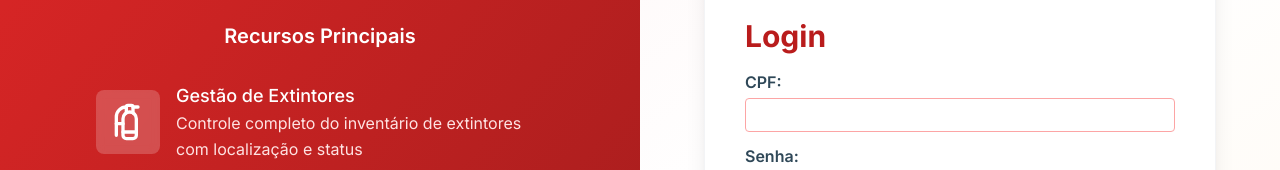
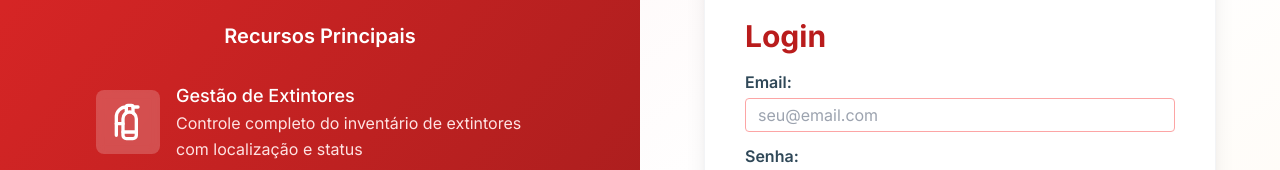
Before and after one commit to Alisonjs0/fire_guard, a Next.js app: page /login in a window 1280 px wide. Shown: the part 138-308 px from the top of the page. Built offline with nearby package versions, Linux system fonts and the light colour scheme.

Commit message:
Alteracao para login via email

```diff
--- a/src/app/login/page.tsx
+++ b/src/app/login/page.tsx
@@ -21,7 +21,7 @@ import {
 } from "lucide-react";
 
 export default function LoginPage() {
-  const [cpf, setCpf] = useState("");
+  const [email, setEmail] = useState("");
   const [password, setPassword] = useState("");
   const [isSubmitting, setIsSubmitting] = useState(false);
   const [isLoading, setIsLoading] = useState(false);
@@ -71,20 +71,20 @@ export default function LoginPage() {
 
   const handleLogin = async (e: React.FormEvent<HTMLFormElement>) => {
     e.preventDefault();
-    console.log("Tentando logar com:", cpf, password);
-    if (!cpf || !password) {
-      toast.error("Preencha os campos de CPF e senha.");
+    console.log("Tentando logar com:", email, password);
+    if (!email || !password) {
+      toast.error("Preencha os campos de email e senha.");
       return;
     }
 
     setIsSubmitting(true);
 
     try {
-      await login(cpf, password);
+      await login(email, password);
       toast.success("Login realizado com sucesso!");
     } catch (err: any) {
       console.error("Erro no login:", err); // Adicione esta linha
-      toast.error("CPF ou senha inválidos. Por favor, tente novamente.");
+      toast.error("Email ou senha inválidos. Por favor, tente novamente.");
     } finally {
       setIsSubmitting(false);
     }
@@ -198,17 +198,18 @@ export default function LoginPage() {
 
                 <label
                   className="mb-1 font-semibold text-[#2F4858] text-md"
-                  htmlFor="cpf"
+                  htmlFor="email"
                 >
-                  CPF:
+                  Email:
                 </label>
                 <input
-                  id="cpf"
-                  type="text"
-                  name="cpf"
-                  value={cpf}
-                  onChange={(e) => setCpf(e.target.value)}
+                  id="email"
+                  type="email"
+                  name="email"
+                  value={email}
+                  onChange={(e) => setEmail(e.target.value)}
                   className="mb-3 p-3 py-4 border border-red-300 rounded focus:outline-none focus:ring-2 focus:ring-red-600 text-md h-8"
+                  placeholder="seu@email.com"
                 />
 
                 <label
--- a/src/service/authService.ts
+++ b/src/service/authService.ts
@@ -17,10 +17,10 @@ interface LoginResponse {
   message?: string;
 }
 
-const login = async (cpf: any, password: any): Promise<LoginResponse> => {
-  console.log("Enviando para login:", cpf.replace(/\D/g, ''), password);
+const login = async (email: any, password: any): Promise<LoginResponse> => {
+  console.log("Enviando para login:", email, password);
   const response = await api.post("/auth/login" ,{
-    cpf: cpf.replace(/\D/g, ''),
+    email: email,
     password: password,
   }, { headers: { "Content-Type": "application/json" } });
 
```
